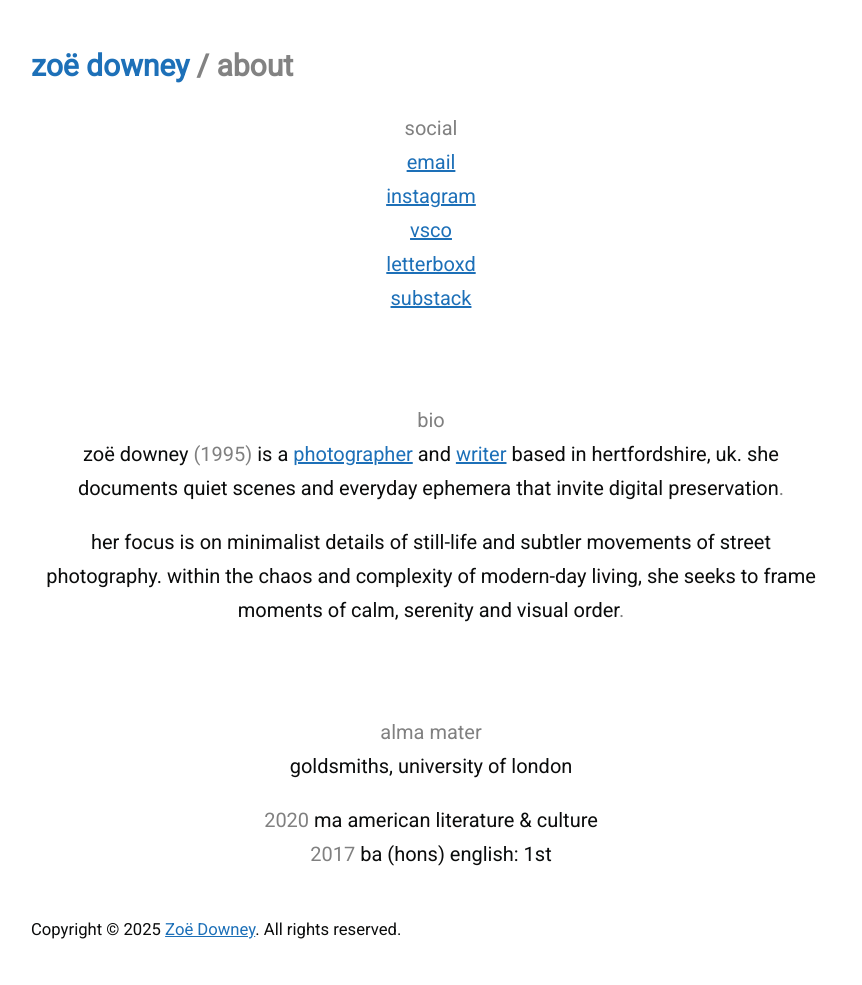
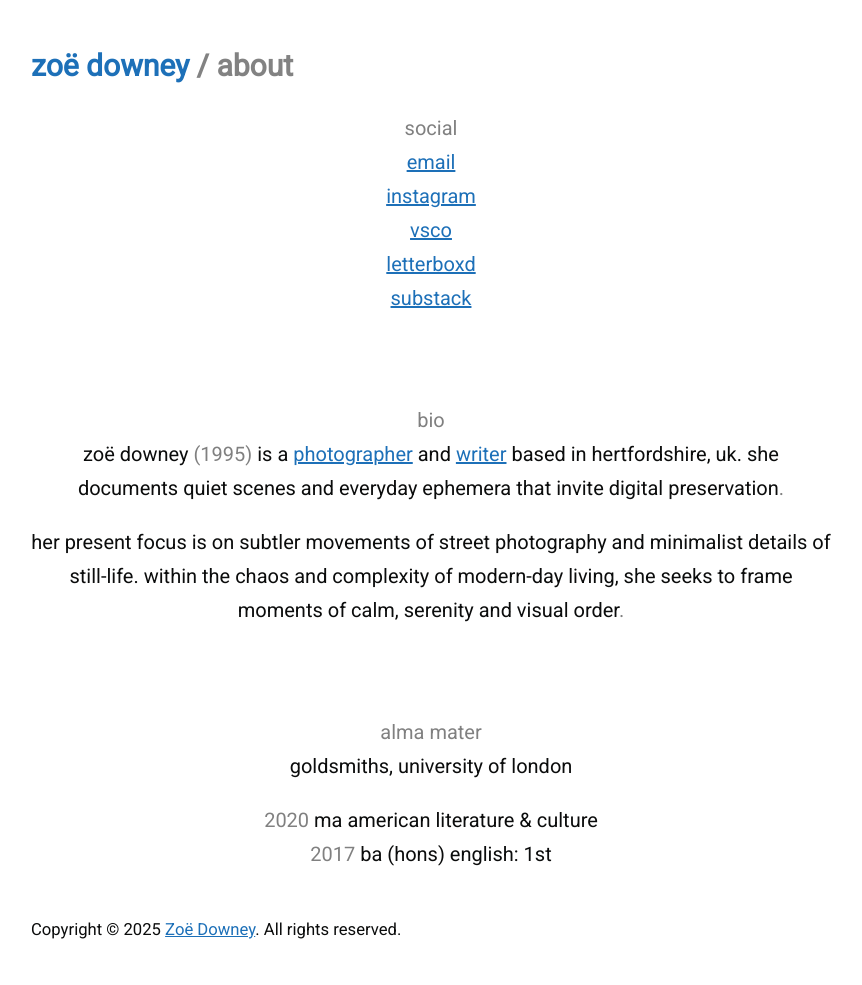
Before and after one commit to zoeurl/zoedowney.github.io, a Jekyll site: the page built from about/index.html, in a window 1280 px wide. Shown: the whole page, without its empty margins (209-1071 px from the left). Built offline with Jekyll 4.4.1, drawn with Linux system fonts in a browser that asks for light colours.

Commit message:
Update index.html

```diff
--- a/about/index.html
+++ b/about/index.html
@@ -13,7 +13,7 @@
 <br><font color="grey">bio</font>
 <br>zoë downey <font color="grey">(1995)</font> is a <a href="https://www.zoedowney.com/photography/">photographer</a> and <a href="https://www.zoedowney.com/writing/">writer</a> based in hertfordshire, uk. she documents quiet scenes and everyday ephemera that invite digital preservation<font color="grey">.</font>
 </p>
-her focus is on minimalist details of still-life and subtler movements of street photography. within the chaos and complexity of modern-day living, she seeks to frame moments of calm, serenity and visual order<font color="grey">.</font>
+her present focus is on subtler movements of street photography and minimalist details of still-life. within the chaos and complexity of modern-day living, she seeks to frame moments of calm, serenity and visual order<font color="grey">.</font>
 </p>
 <br>
 <br><font color="grey">alma mater</font>
```
